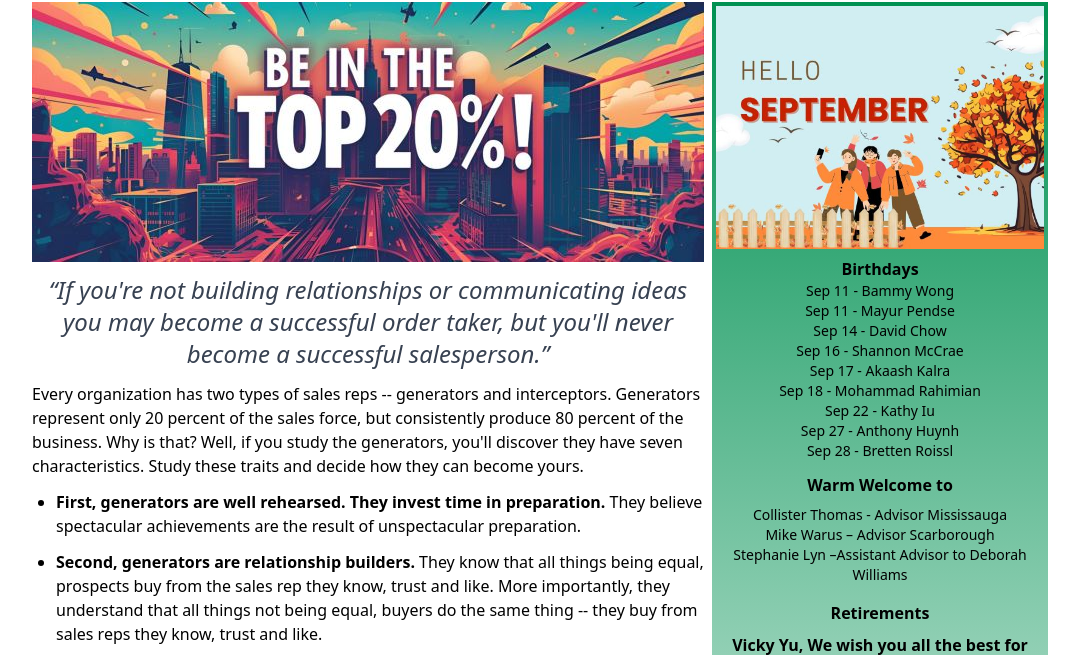
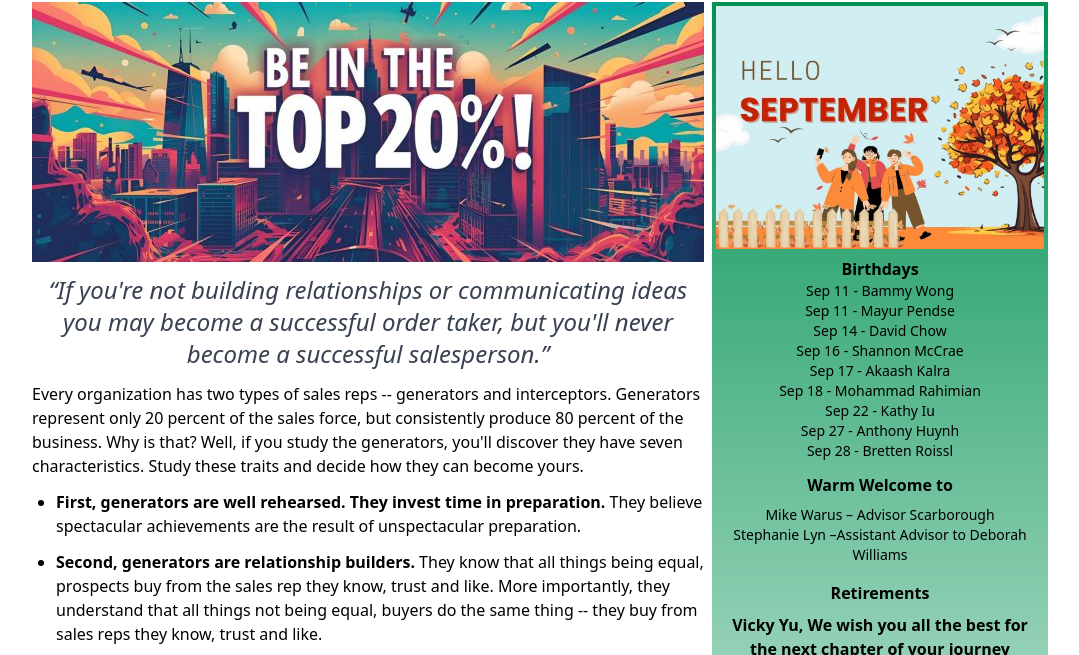
Before and after one commit to treeStoneIT/dfsin-newsletter, a website: page public/2025/9-sep.html in a window 1280 px wide. Shown: the part 166-821 px from the top of the page, without its empty margins (100-1179 px from the left). Drawn offline with Linux system fonts and the light colour scheme.

Commit message:
remove warm welcome entry for Collister Thomas from September newsletter

```diff
--- a/public/2025/9-sep.html
+++ b/public/2025/9-sep.html
@@ -84,7 +84,6 @@
 
            <p class="font-bold mt-3">Warm Welcome to</p>
                 <ul class="mb-2 text-sm">
-                    <li class="mb-0">Collister Thomas - Advisor Mississauga</li>
                     <li class="mb-0">Mike Warus – Advisor Scarborough</li>
                     <li class="mb-0">Stephanie Lyn –Assistant Advisor to Deborah Williams</li>
                 </ul>
```
